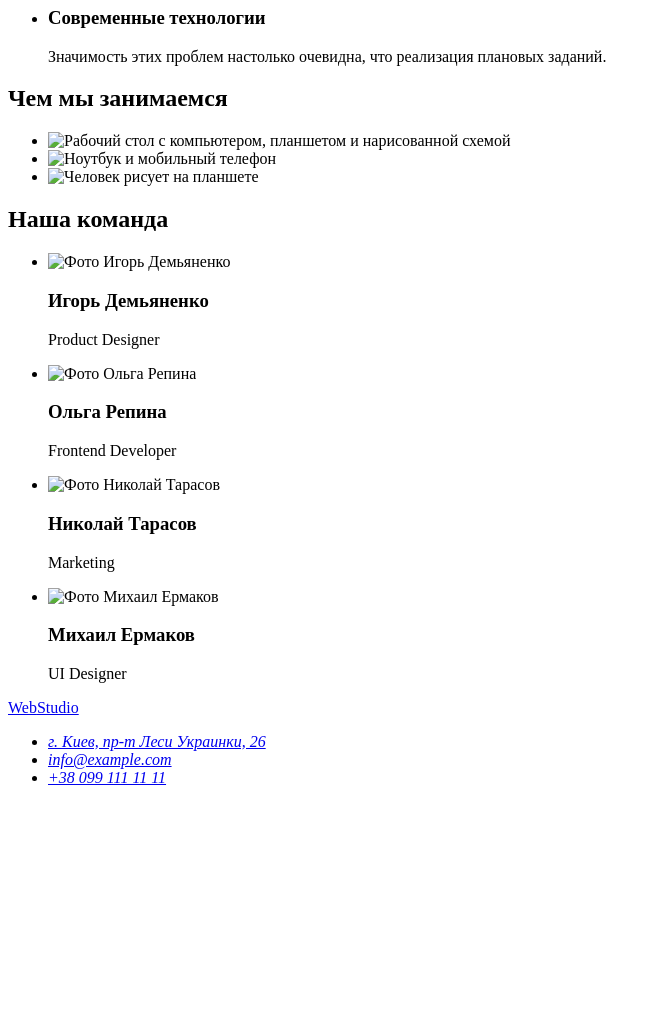
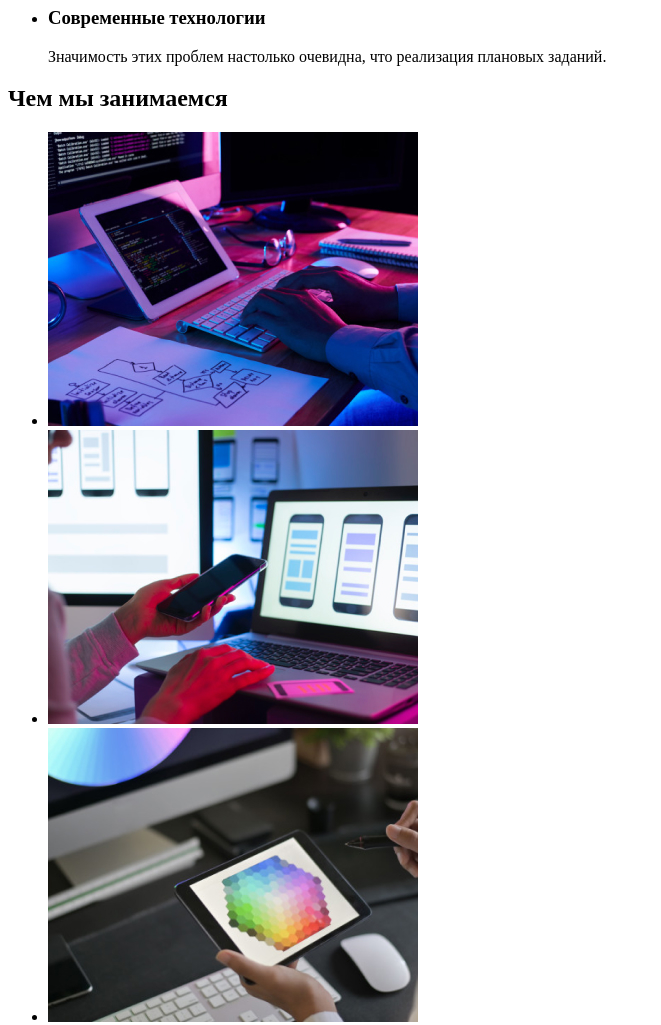
Before and after one commit to Nezvinskyi/goit-markup-hw-02, a plain HTML site: page index.html in a window 1280 px wide. Shown: the part 480-1505 px from the top of the page, without its empty margins (0-661 px from the left). Before the commit the page ends 1283 px from the top, so only its background shows below. Drawn offline with Linux system fonts and the light colour scheme.

Commit message:
Update index.html
Fixes path in links of images (due to moving of the image files to ./images/main)

```diff
--- a/index.html
+++ b/index.html
@@ -83,7 +83,7 @@
         <ul>
           <li>
             <img
-              src="./images/img-services-1.jpg"
+              src="./images/main/img-services-1.jpg"
               width="370"
               height="294"
               alt="Рабочий стол с компьютером, планшетом и нарисованной схемой"
@@ -91,7 +91,7 @@
           </li>
           <li>
             <img
-              src="./images/img-services-2.jpg"
+              src="./images/main/img-services-2.jpg"
               width="370"
               height="294"
               alt="Ноутбук и мобильный телефон"
@@ -99,7 +99,7 @@
           </li>
           <li>
             <img
-              src="./images/img-services-3.jpg"
+              src="./images/main/img-services-3.jpg"
               width="370"
               height="294"
               alt="Человек рисует на планшете"
@@ -113,7 +113,7 @@
         <ul>
           <li>
             <img
-              src="./images/img-team-1.jpg"
+              src="./images/main/img-team-1.jpg"
               width="270"
               height="260"
               alt="Фото Игорь Демьяненко"
@@ -123,7 +123,7 @@
           </li>
           <li>
             <img
-              src="./images/img-team-2.jpg"
+              src="./images/main/img-team-2.jpg"
               width="270"
               height="260"
               alt="Фото Ольга Репина"
@@ -133,7 +133,7 @@
           </li>
           <li>
             <img
-              src="./images/img-team-3.jpg"
+              src="./images/main/img-team-3.jpg"
               width="270"
               height="260"
               alt="Фото Николай Тарасов"
@@ -143,7 +143,7 @@
           </li>
           <li>
             <img
-              src="./images/img-team-4.jpg"
+              src="./images/main/img-team-4.jpg"
               width="270"
               height="260"
               alt="Фото Михаил Ермаков"
```
